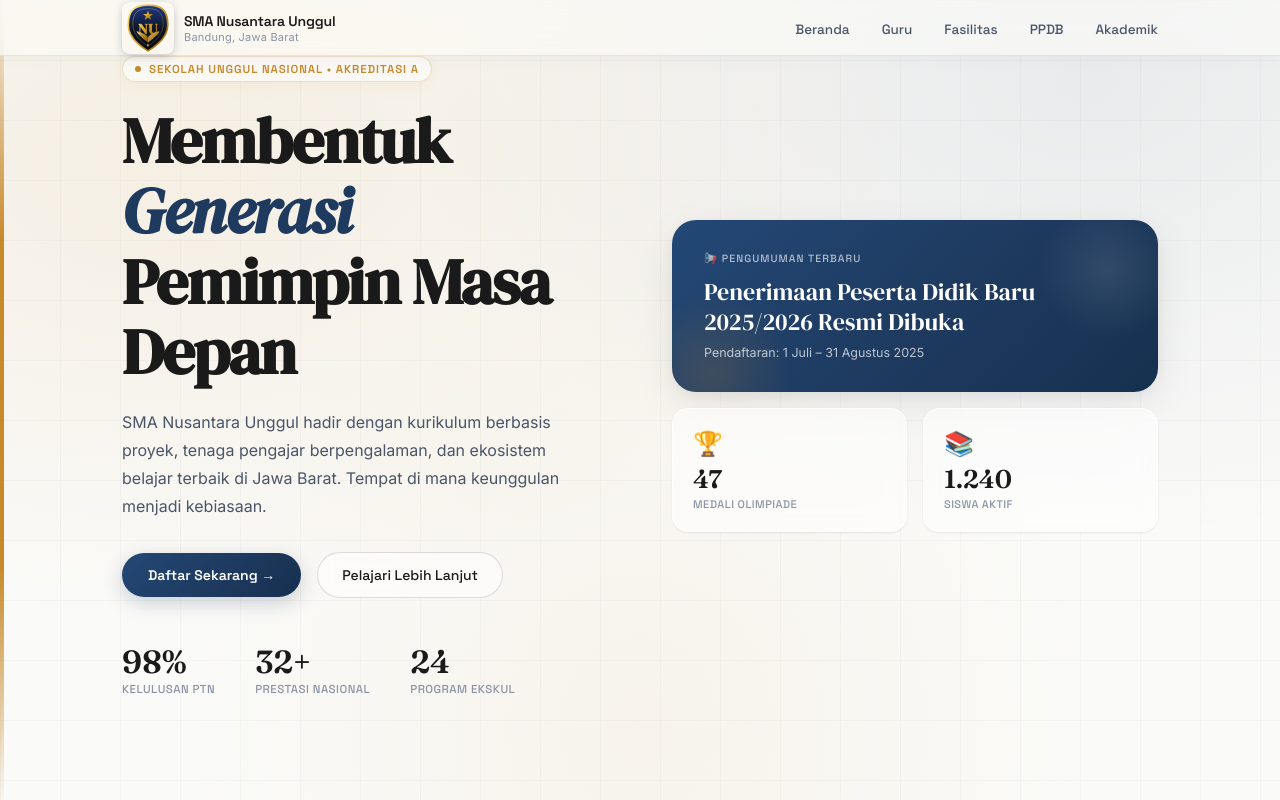
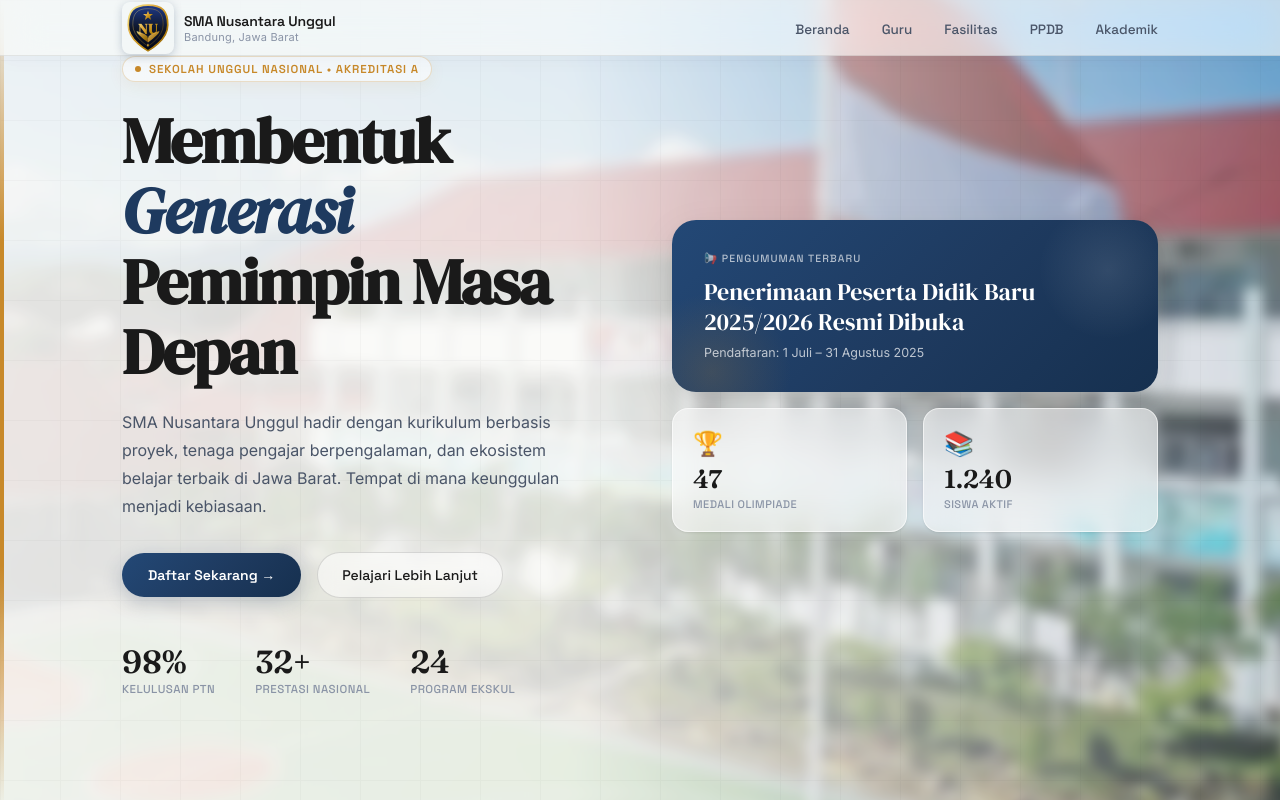
Before and after one commit to nawra24001/Website-Profil-Sekolah-SMA-Unggul, a plain HTML site: page WEBDEV V6 Sekolah Talenta Juara/index.html in a window 1280 px wide. Shown: the top 800 px of the page. Drawn offline with Linux system fonts and the light colour scheme.

Commit message:
Add files via upload

```diff
--- a/WEBDEV V6 Sekolah Talenta Juara/style.css
+++ b/WEBDEV V6 Sekolah Talenta Juara/style.css
@@ -78,9 +78,28 @@
         position: relative; overflow: hidden;
     }
     .hero::before {
-        content: ''; position: absolute; inset: 0; pointer-events: none;
-        background: var(--grad-mesh);
-    }
+    content: '';
+    position: absolute;
+    inset: 0;
+
+    background:
+        linear-gradient(
+            90deg,
+            rgba(250,250,248,0.90) 0%,
+            rgba(250,250,248,0.82) 45%,
+            rgba(30,58,95,0.20) 100%
+        ),
+        url("images/sekolah.jpeg");
+
+    background-size: cover;
+    background-position: center;
+
+    filter: blur(6px);
+    transform: scale(1.08);
+
+    opacity: 0.85;
+    pointer-events: none;
+}
     .hero-bg-grid {
         position: absolute; inset: 0; pointer-events: none; opacity: 0.025;
         background-image:
```
Also changed, not shown: WEBDEV V6 Sekolah Talenta Juara/images/sekolah.jpeg (added).
